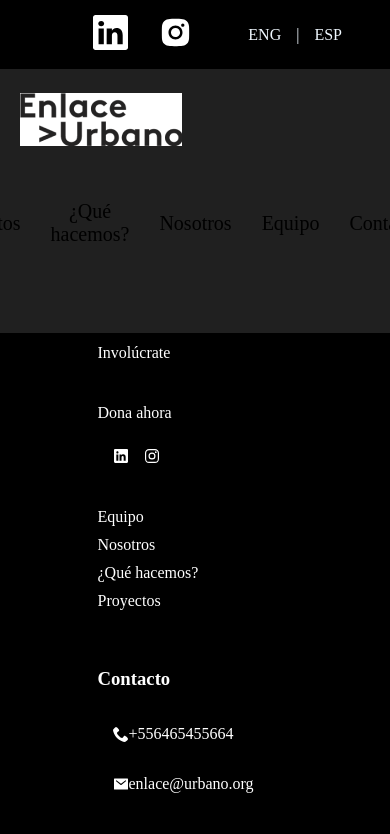
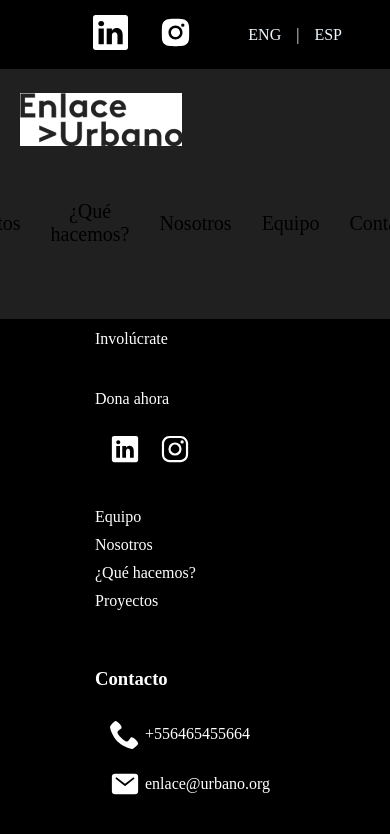
Before and after one commit to Enlace-Urbano/enlace-urbano-front, a React (Vite) app: page / in a window 390 px wide. Shown: the top 834 px of the page. Built offline with nearby package versions, Linux system fonts and the light colour scheme.

Commit message:
fixed responsive features on contact div

```diff
--- a/src/components/Footer/Footer.tsx
+++ b/src/components/Footer/Footer.tsx
@@ -1,19 +1,27 @@
-import { Link } from 'react-router-dom'
-import { IoLogoInstagram, IoLogoLinkedin,IoMailSharp } from 'react-icons/io5';
-import { ImPhone,  } from 'react-icons/im';
-import { FooterStyle } from './FooterStyle';
+import { Link } from "react-router-dom";
+import { IoLogoInstagram, IoLogoLinkedin, IoMail } from "react-icons/io5";
+import { ImPhone } from "react-icons/im";
+import { FooterStyle } from "./FooterStyle";
 
-type Props = {}
+type Props = {};
 
 const Footer = (props: Props) => {
   return (
     <FooterStyle>
       <span>
-      <Link to="/Involucrate"><p>Involúcrate</p></Link>
-      <Link to="/Donate"><p>Dona ahora</p></Link>
+        <Link to="/Involucrate">
+          <p>Involúcrate</p>
+        </Link>
+        <Link to="/Donate">
+          <p>Dona ahora</p>
+        </Link>
         <div>
-        <Link to="/Linkedin"><IoLogoLinkedin/></Link>
-        <Link to="/Instagram"><IoLogoInstagram/></Link>
+          <Link to="/Linkedin">
+            <IoLogoLinkedin />
+          </Link>
+          <Link to="/Instagram">
+            <IoLogoInstagram />
+          </Link>
         </div>
       </span>
       <span>
@@ -24,11 +32,17 @@
       </span>
       <span>
         <h3>Contacto</h3>
-      <div> <ImPhone/><p>+556465455664</p></div>
-      <div><IoMailSharp/><p>enlace@urbano.org</p></div>
+        <div>
+          <ImPhone />
+          <p>+556465455664</p>
+        </div>
+        <div>
+          <IoMail/>
+          <p>enlace@urbano.org</p>
+        </div>
       </span>
     </FooterStyle>
-  )
-}
+  );
+};
 
-export default Footer
+export default Footer;
--- a/src/components/Footer/FooterStyle.tsx
+++ b/src/components/Footer/FooterStyle.tsx
@@ -37,15 +37,19 @@
     grid-template-columns: 1fr;
 
 span{
-    width: 50%;
+    width: 200px;
     justify-content:flex-start;
     margin-top: 10px;
     margin-bottom:20px;
 }
 span>div{
 justify-content:flex-start ;
+
 svg{
-    margin-left:15px
+    margin-left:15px;
+    padding-right:5px;
+    height: 30px;
+    width:30px;
 }
 }
 a{
```
Lines whose indentation alone changed are shown as unchanged.
